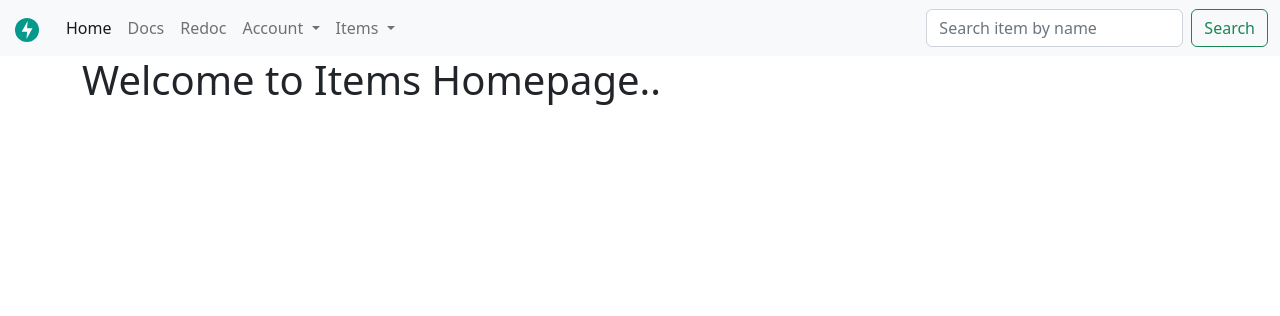
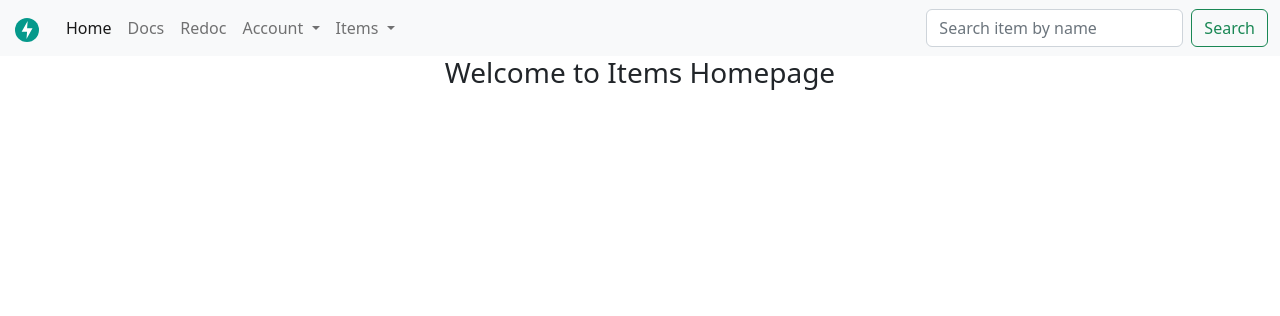
Before and after one commit to shahlep/fastApi-fun-9, a FastAPI app: page / in a window 1280 px wide. Shown: the top 316 px of the page. Run offline with FastAPI, Linux system fonts and the light colour scheme; data that the repository does not hold is empty; some libraries are stand-ins or nearby versions.

Commit message:
fastApi fun 379

```diff
--- a/templates/items_home_page.html
+++ b/templates/items_home_page.html
@@ -6,7 +6,7 @@
 
 {% block content %}
     <div class="container">
-        <h1>Welcome to Items Homepage..</h1>
+        <h3 class="text-center">Welcome to Items Homepage</h3>
         {% if msg %}
             <div class="alert alert-success" role="alert">
                 {{ msg }}
```
